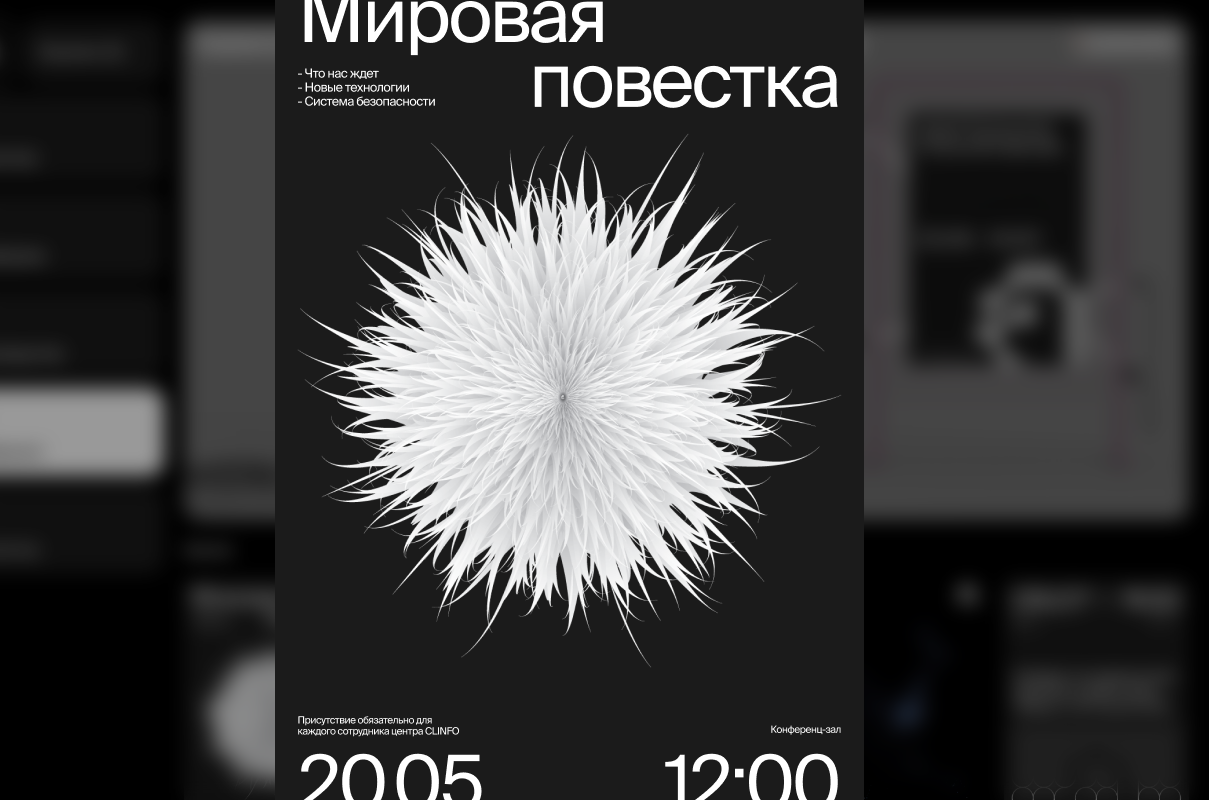
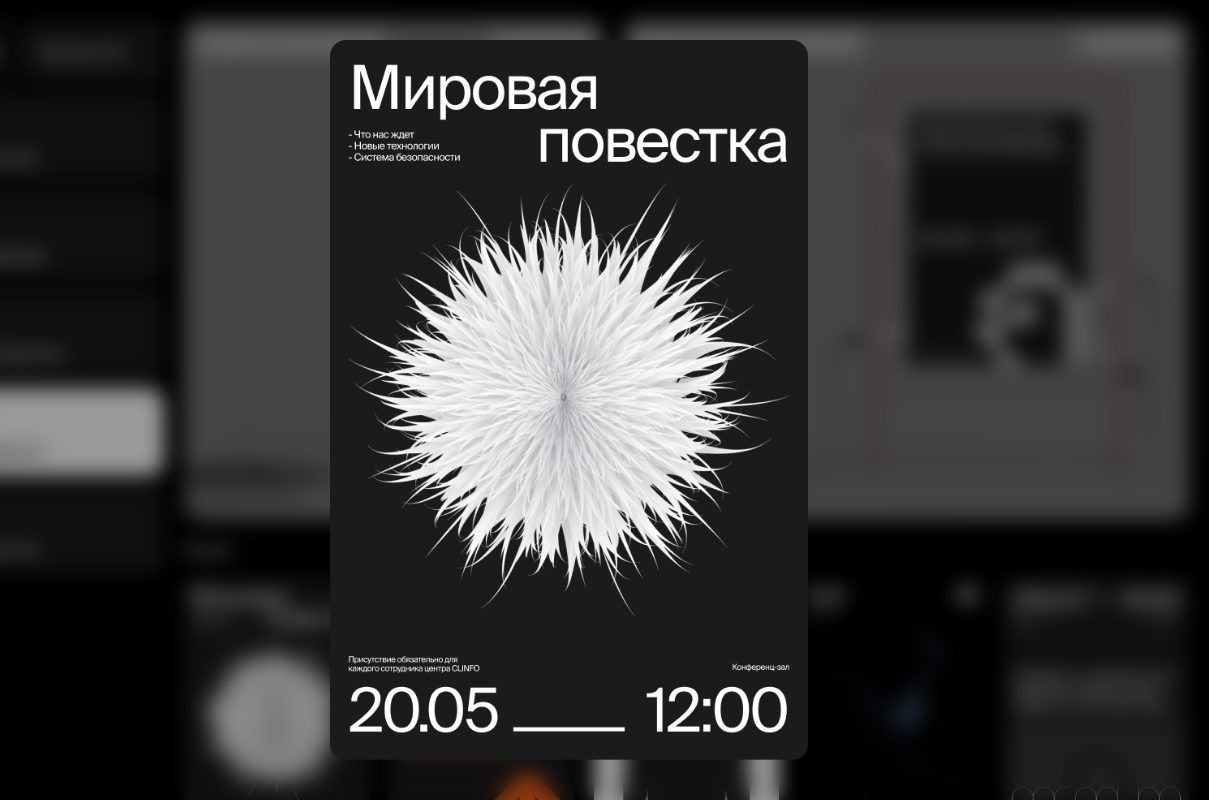
Before and after one commit to Ghuganiks/clinfo, a plain HTML site: page meetings.html in a window 1280 px wide. Both pictures are taken after a click on the button 347 px from the left and 719 px from the top of the page. Shown: the top 800 px of the page, 71-1280 px from the left. Drawn offline with nearby package versions, Linux system fonts and the light colour scheme.

Commit message:
Add files via upload

```diff
--- a/css/style.css
+++ b/css/style.css
@@ -103,8 +103,12 @@ body {
 
 .modal {
   max-height: 90dvh;
-  max-height: 100dvw;
+  max-width: 90dvw;
   border-radius: 16px;
+}
+
+.modal-container-poster {
+  z-index: 11;
 }
 
 .modal-info {
--- a/meetings.html
+++ b/meetings.html
@@ -67,7 +67,7 @@
         </div>
       </div>
     </div>
-    <div class="modal-container" id="modal-container">
+    <div class="modal-container modal-container-poster" id="modal-container">
       <img class="modal" src="" alt="poster" id="modal-image" />
     </div>
     <div class="container" id="container">
```
